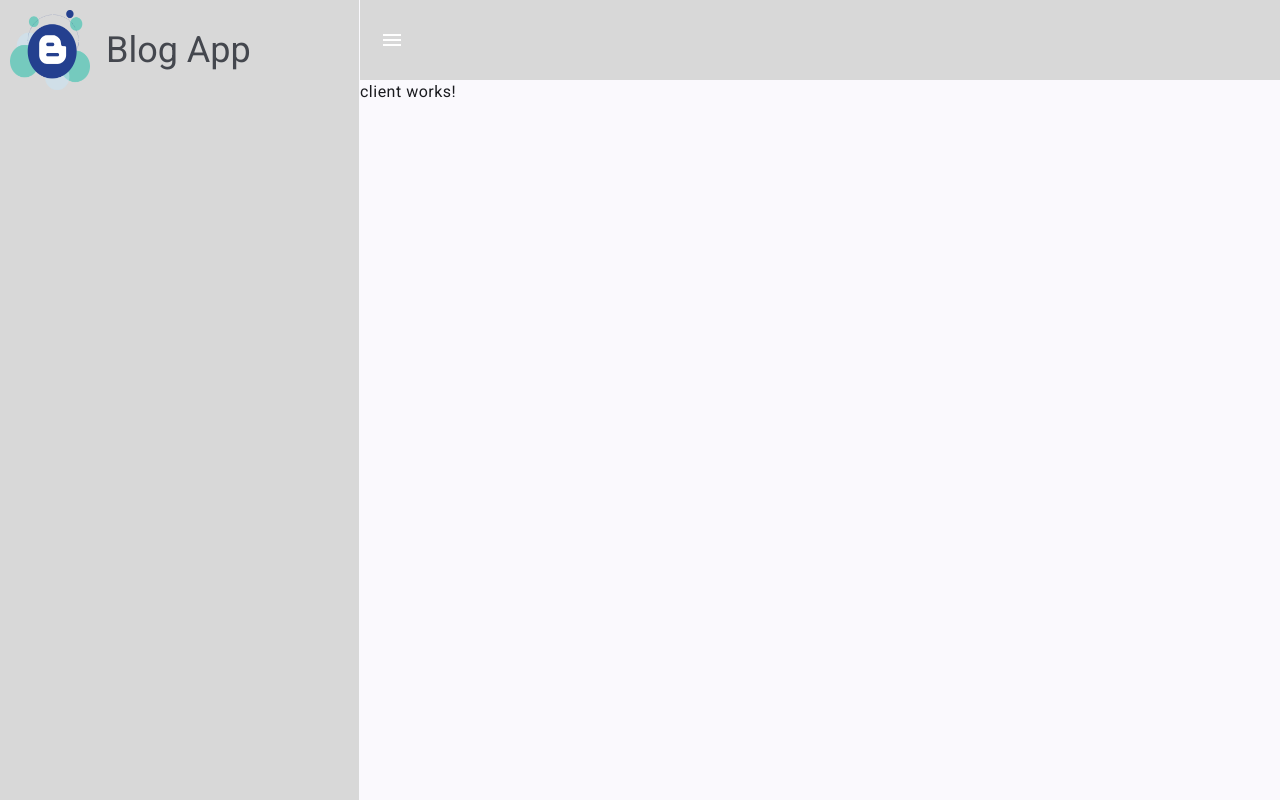
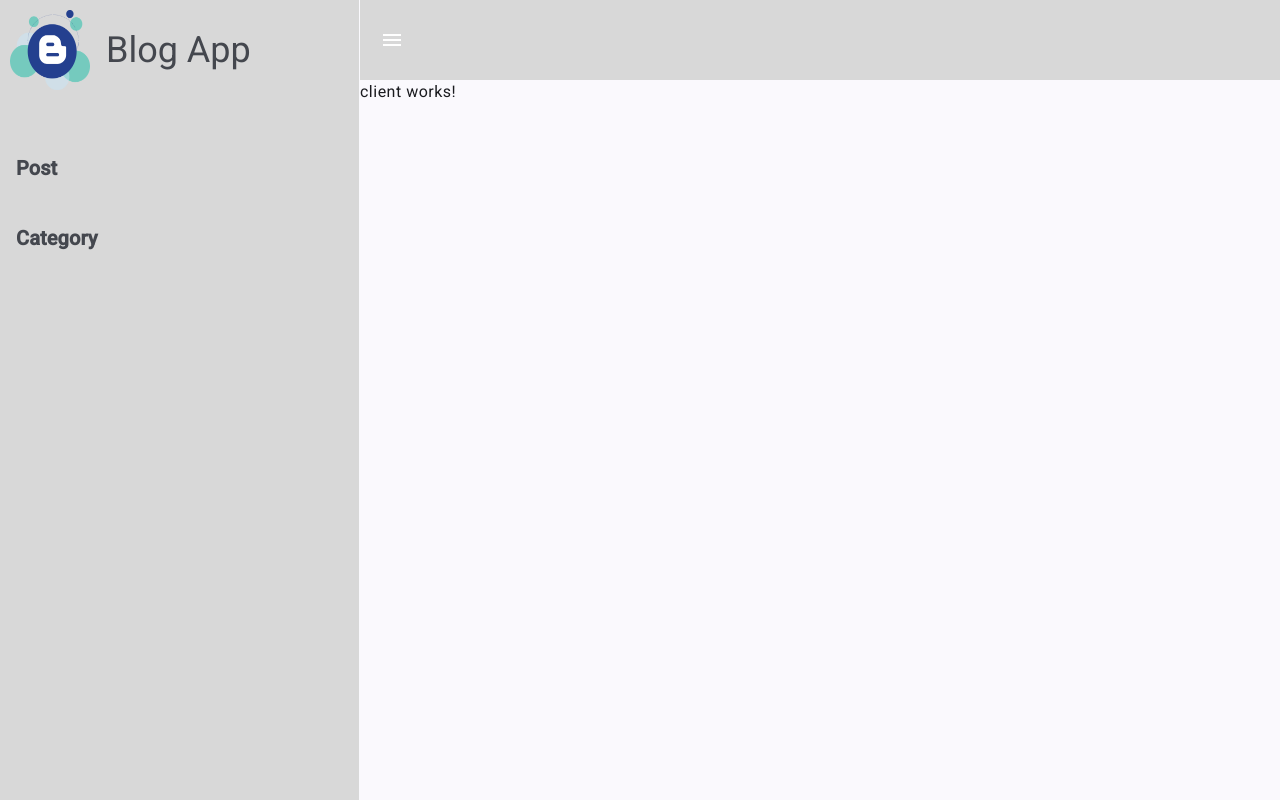
Before and after one commit to PrashilLonakar/Blog_app--frontend, an Angular app: page / in a window 1280 px wide. Built offline with nearby package versions, Linux system fonts and the light colour scheme.

Commit message:
Post and category tabs in sidebar added

```diff
--- /dev/null
+++ b/src/app/core/constants/sidebar.constant.ts
@@ -0,0 +1,41 @@
+export class SidebarConstants {
+  public static menusForAdmin: Array<{
+    id: number;
+    text: string;
+    route: string;
+    tagId: string;
+  }> = [
+    {
+      id: 1,
+      text: 'Post',
+      route: '/admin/post',
+      tagId: 'PostMenuBtn',
+    },
+    {
+      id: 2,
+      text: 'Category',
+      route: '/admin/category',
+      tagId: 'CategoryMenuBtn',
+    },
+  ];
+
+  public static menusForClient: Array<{
+    id: number;
+    text: string;
+    route: string;
+    tagId: string;
+  }> = [
+    {
+      id: 1,
+      text: 'Post',
+      route: '/post',
+      tagId: 'PostMenuBtn',
+    },
+    {
+      id: 2,
+      text: 'Category',
+      route: '/category',
+      tagId: 'CategoryMenuBtn',
+    },
+  ];
+}
--- a/src/app/post-login/common/sidebar/sidebar.component.html
+++ b/src/app/post-login/common/sidebar/sidebar.component.html
@@ -16,23 +16,21 @@
           />
           <h3 class="app-title d-flex align-items-center mb-0">Blog App</h3>
         </div>
-        <div class="sidenav-tabs">
+        <div class="sidenav-tabs mt-5">
           <div class="sidenav-btn-tab">
-            <!-- <button
+            @for (menu of sideBarMenu; track menu) {
+            <button
               mat-button
-              class="main-tabs flex-justify-start flex-align-center text-semi-lg fw-bolder h-unset"
+              class="main-tabs d-flex justify-content-start fw-bolder"
               routerLinkActive="active-main-tabs"
-              *ngFor="let menu of sidebarMenu; let j = index"
-              #tabElement
               [routerLink]="menu.route"
               [id]="menu.tagId"
             >
               <span class="flex-all-center">
-                <img [src]="menu?.activeIcon" class="active-img" />
-                <img [src]="menu?.inActiveIcon" class="inactive-img" />
                 <span>{{ menu?.text }}</span>
               </span>
-            </button> -->
+            </button>
+            }
           </div>
         </div>
       </div>
--- a/src/app/post-login/common/sidebar/sidebar.component.scss
+++ b/src/app/post-login/common/sidebar/sidebar.component.scss
@@ -22,6 +22,37 @@
                 .mat-drawer-inner-container {
                     background: var(--primary-color);
                 }
+
+                .sidenav-tabs {
+
+                    .sidenav-btn-tab {
+                        display: flex;
+                        flex-flow: column;
+
+                        .main-tabs {
+                            height: 3.75rem;
+                            width: 100%;
+                            background-color: var(--primary-contrast);
+                            color: var(--dark-500);
+                            padding: 1.25rem 1rem;
+                            border-radius: 0.375rem;
+                            margin-bottom: 0.625rem;
+                            cursor: pointer;
+                            transition: linear 0.1s;
+                            font-size: 20px;
+
+                            &:hover {
+                                box-shadow: 0 0 0.25rem 0 var(--dark-300);
+                                transform: scale(1.015);
+                                transition: linear 0.1s;
+                            }
+                        }
+
+                        button {
+                            color: var(--light-0);
+                        }
+                    }
+                }
             }
 
             .mat-drawer-side {
--- a/src/app/post-login/common/sidebar/sidebar.component.ts
+++ b/src/app/post-login/common/sidebar/sidebar.component.ts
@@ -2,9 +2,10 @@ import { Component } from '@angular/core';
 import { MatSidenavModule } from '@angular/material/sidenav';
 import { MatButtonModule } from '@angular/material/button';
 import { NavbarComponent } from '../navbar/navbar.component';
-import { RouterOutlet } from '@angular/router';
+import { RouterLink, RouterOutlet } from '@angular/router';
 import { MatToolbarModule } from '@angular/material/toolbar';
 import { MatIconModule } from '@angular/material/icon';
+import { SidebarConstants } from '../../../core/constants/sidebar.constant';
 @Component({
   selector: 'sidebar',
   standalone: true,
@@ -15,6 +16,7 @@ import { MatIconModule } from '@angular/material/icon';
     RouterOutlet,
     MatToolbarModule,
     MatIconModule,
+    RouterLink,
   ],
   templateUrl: './sidebar.component.html',
   styleUrl: './sidebar.component.scss',
@@ -22,4 +24,10 @@ import { MatIconModule } from '@angular/material/icon';
 export class SidebarComponent {
   events: string[] = [];
   opened: boolean = true;
+  sideBarMenu: any[] = [];
+
+  constructor() {
+    this.sideBarMenu = SidebarConstants.menusForAdmin;
+    console.log('this.sideBarMenu', this.sideBarMenu);
+  }
 }
--- a/src/styles/material-theming.scss
+++ b/src/styles/material-theming.scss
@@ -1,5 +1,7 @@
+$light_0: #ffffff;
 $light_100: #d8d8d8;
 
 :root {
     --primary-color: #{$light_100};
+    --light-0: #{$light_0};
 }
```
